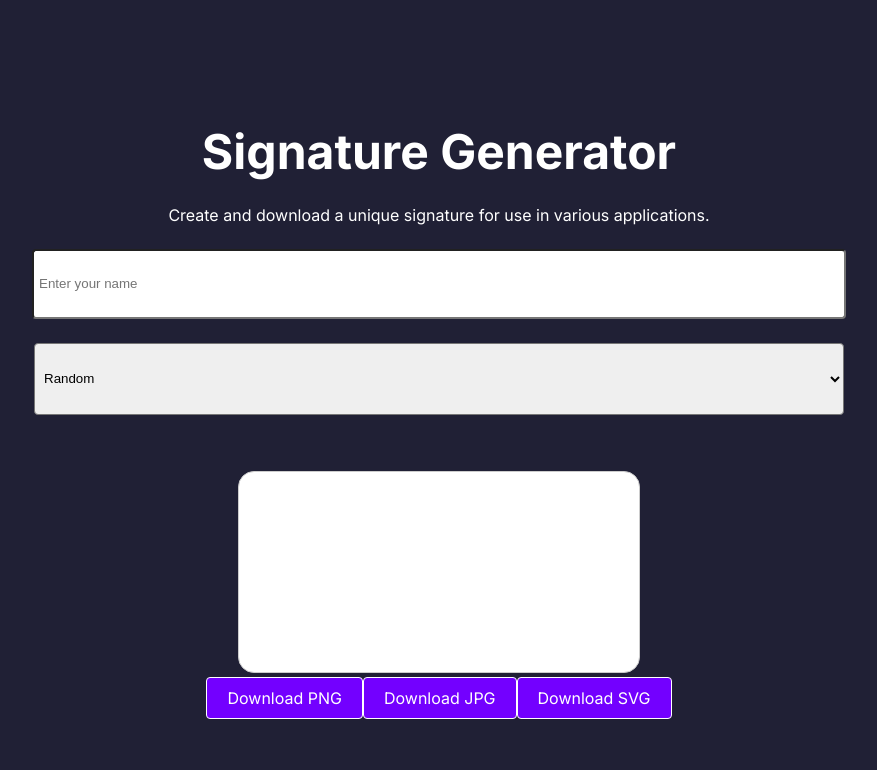
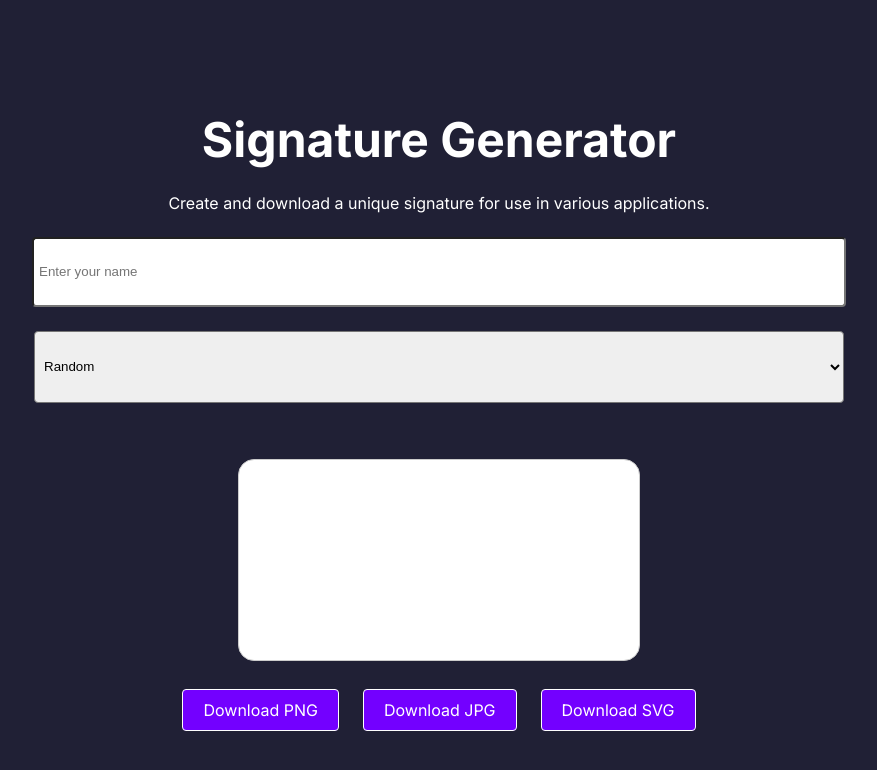
Before and after one commit to sparks1975/signature-maker, a React (Create React App) app: page / in a window 1280 px wide. Shown: the top 770 px of the page, without its empty margins (201-1078 px from the left). Built offline with nearby package versions, Linux system fonts and the light colour scheme; a web font is replaced by a local one.

Commit message:
button container styles

```diff
--- a/src/SignatureCanvas.js
+++ b/src/SignatureCanvas.js
@@ -149,7 +149,7 @@ const SignatureCanvas = ({ name, style }) => {
   return (
     <div>
       <canvas ref={canvasRef} width={400} height={200} />
-      <div>
+      <div style={{ paddingBlockStart: '24px', display: 'flex', gap: '24px' }}>
         <button onClick={() => download('png')}>Download PNG</button>
         <button onClick={() => download('jpg')}>Download JPG</button>
         <button onClick={() => downloadSvg(name, style)}>Download SVG</button>
```
